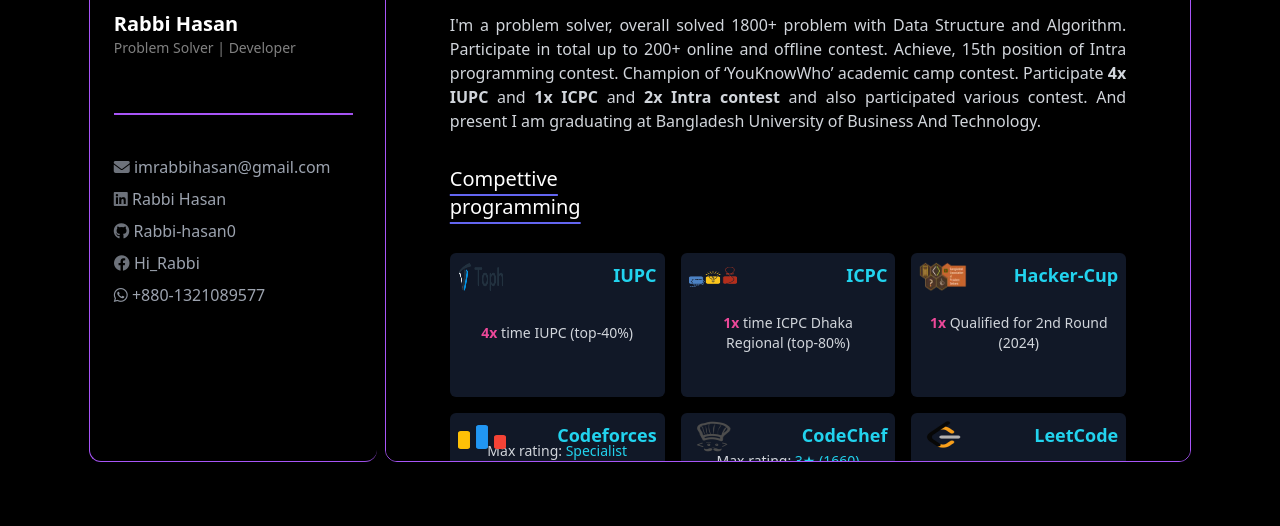
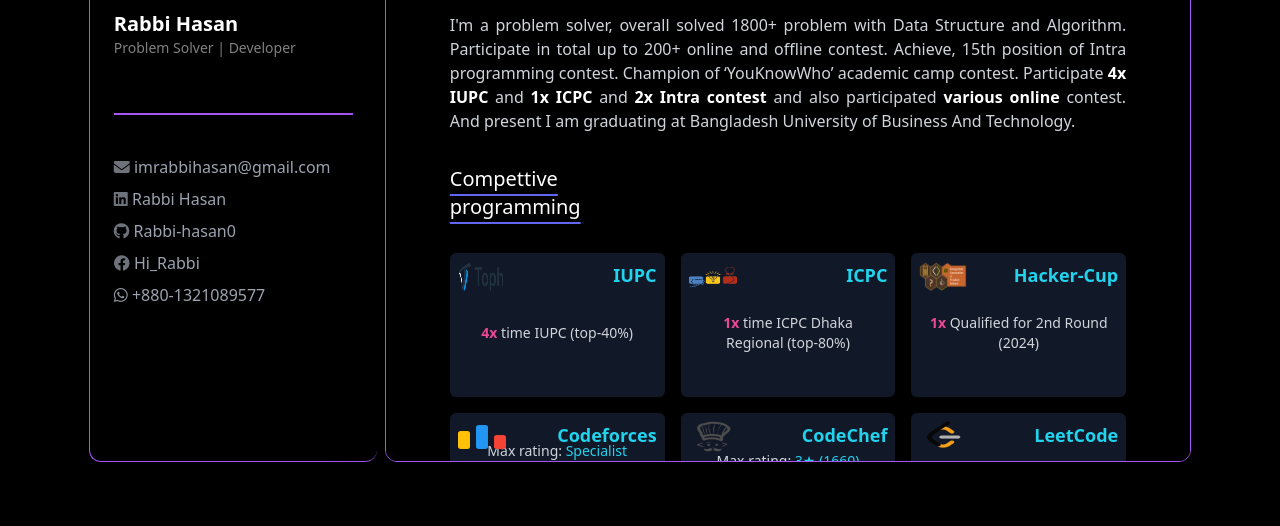
Before and after one commit to Rabbi-hasan0/my-portfolio, a plain HTML site: page index.html in a window 1280 px wide. Shown: the part 274-800 px from the top of the page. Drawn offline with nearby package versions, Linux system fonts and the light colour scheme.

Commit message:
update about

```diff
--- a/index.html
+++ b/index.html
@@ -132,9 +132,9 @@
                     <article class="text-gray-300 mt-4 text-justify hover:cursor-pointer md:w-full">
                         I'm a problem solver, overall solved 1800+ problem with Data Structure and Algorithm. Participate in total
                         up to 200+ online and offline contest. Achieve, 15th position of Intra programming contest. Champion of ‘YouKnowWho’
-                        academic camp contest.  Participate <span class="font-semibold"> 4x IUPC </span> and
-                        <span class="font-semibold"> 1x ICPC </span> and <span class="font-semibold"> 2x Intra contest </span>
-                        and also participated various contest. And present I am graduating at Bangladesh University of Business And Technology.
+                        academic camp contest.  Participate <span class="font-semibold text-white"> 4x IUPC </span> and
+                        <span class="font-semibold text-white"> 1x ICPC </span> and <span class="font-semibold text-white"> 2x Intra contest </span>
+                        and also participated <span class="font-semibold text-white"> various online </span> contest. And present I am graduating at Bangladesh University of Business And Technology.
                     </article>
                     <p class="mt-8 text-xl w-60 rounded-e-xl underline text-warp underline-offset-8 decoration-2 decoration-indigo-500 hover:cursor-pointer hover:-translate-x-1 hover:scale-110 hover:text-purple-600 transition duration-300 delay-50">Compettive programming</p>
                     <div class="grid grid-cols-1 sm:grid-cols-2 md:grid-cols-3 gap-4 mt-8">
```
